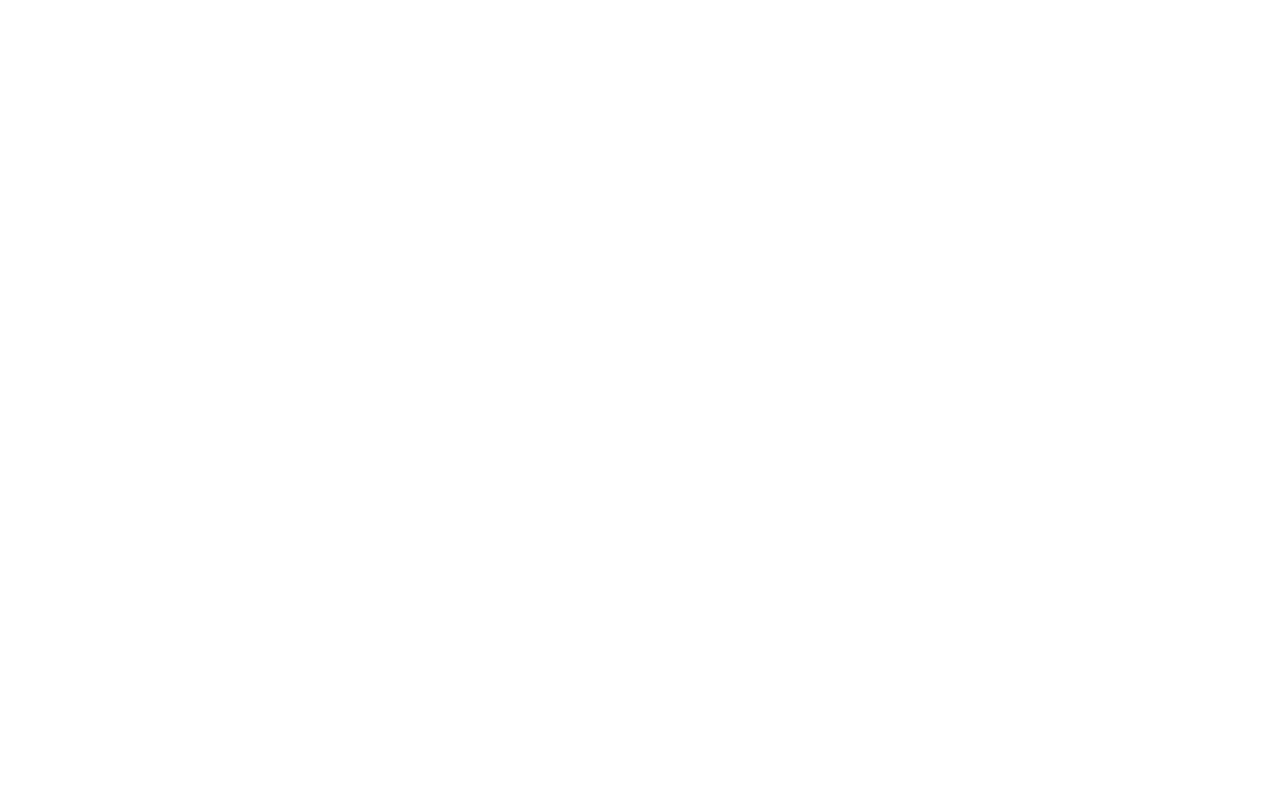
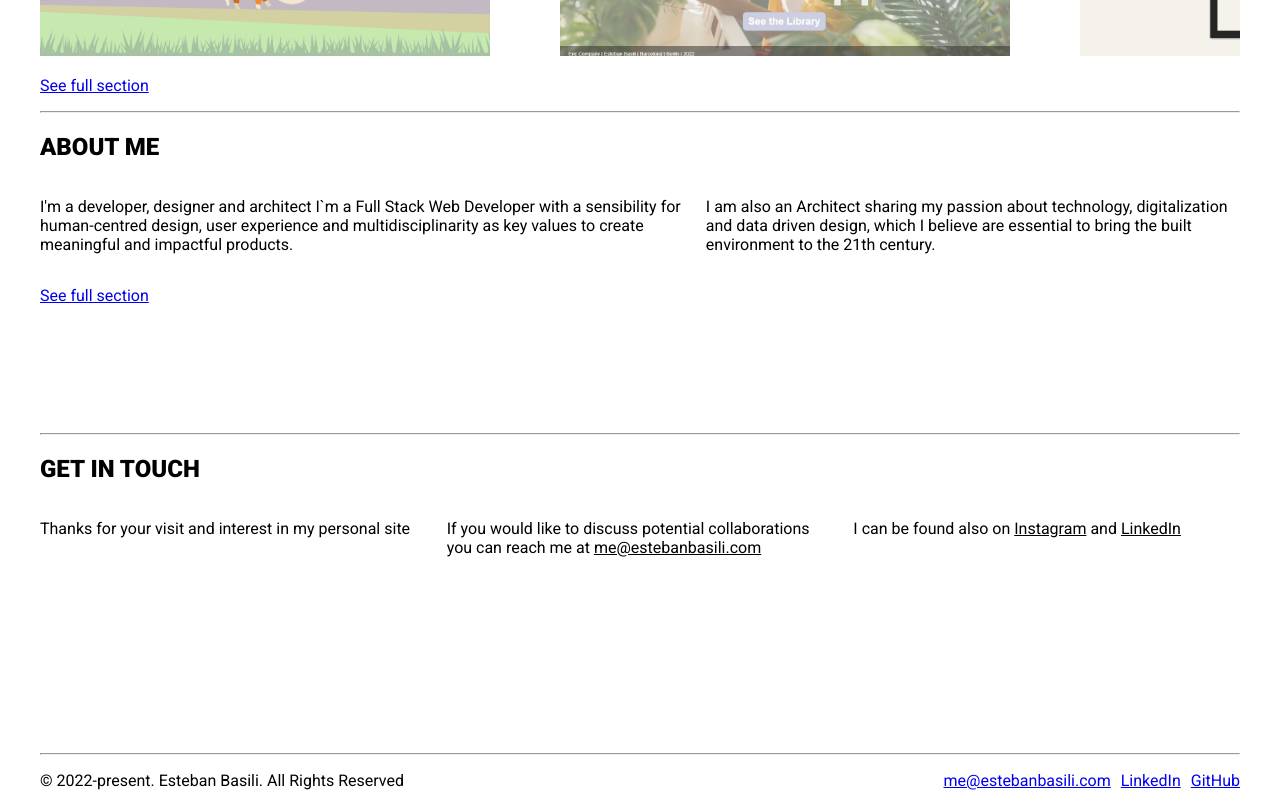
Before and after one commit to estebanba/portfolio_front, a React (Create React App) app: page / in a window 1280 px wide. Shown: the part 1260-2065 px from the top of the page. Before the commit the page ends 850 px from the top, so only its background shows below. Built offline with nearby package versions, Linux system fonts and the light colour scheme.

Commit message:
refine UI

```diff
--- a/src/App.css
+++ b/src/App.css
@@ -5,18 +5,25 @@
 body {
   font-family: 'Roboto', sans-serif;
   font-weight: 400;
-  margin: 0 20px 0;
 }
 
 body::-webkit-scrollbar {
   display: none;
 }
 
-.scroller {
+#pageContainer {
+  position: relative;
+  min-height: 100vh;
+  padding: 0 20px 0;
+  margin: 0 auto 0;
+  max-width: 1200px;
+}
+
+/* .scroller {
   height: 100vh;
   overflow-y: scroll;
   scroll-snap-type: y mandatory;
-}
+} */
 
 .scroller section {
   scroll-snap-align: start;
@@ -28,10 +35,10 @@
 
 /* HEADER */
 
-.fixed {
-  align-items: center;
-  position: fixed;
-  width: calc(100% - 40px)
+#headerSection {
+  position: sticky;
+  top: 0;
+  z-index: 100;
 }
 
 header {
@@ -53,7 +60,7 @@
 }
 
 main {
-  padding-top: 50px;
+  padding-bottom: 50px;
 }
 
 h1 {
@@ -101,14 +108,24 @@
   position: absolute;
   right: 10px;
   top: 55%;
-  z-index: 100;
 }
 
 .leftFloat {
   position: absolute;
   left: 10px;
   top: 55%;
-  z-index: 100;
+}
+
+.sectionContent {
+  height: 100%;
+  display: flex;
+  flex-direction: row;
+  justify-content: space-between;
+  gap: 20px;
+}
+
+.contentBox {
+  width: 450px;
 }
 
 /* HERO SECTION */
@@ -122,6 +139,7 @@
 
 p.brand {
   font-size: 3.5rem;
+  margin: 0 0;
 }
 
 @media screen and (max-width: 500px){
@@ -133,19 +151,21 @@
   p.brand {
     font-size: 2rem;
   }
+  #footerSection {
+    display: none;
+  }
 }
 
 /* WORK SECTION (CAROUSEL) */
 
-#workSection {
+/* #workSection {
   height: 100vh;
-}
+} */
 
 #workScroll {
   display: flex;
   overflow-x: scroll;
   gap: 20px;
-  z-index: 50;
 }
 
 #workScroll::-webkit-scrollbar {
@@ -173,6 +193,10 @@
   min-width: 300px;
 }
 
+.cardLine {
+  height: 50px;
+}
+
 .chip {
   display: inline-block;
   background: rgb(236, 236, 236);
@@ -190,7 +214,6 @@
 
 .linksBar {
   display: flex;
-
 }
 
 .linksBar a {
@@ -198,6 +221,49 @@
 }
 
 /* ABOUT SECTION */
-#aboutSection {
-  height: 100vh;
+
+#about {
+  min-height: 300px;
 }
+
+
+/* CONTACT SECTION */
+
+#contact {
+  min-height: 300px;
+}
+
+address {
+  font-style: inherit;
+  text-decoration: inherit;
+}
+
+address a {
+  color: inherit;
+}
+
+/* FOOTER */
+
+#footerSection {
+  position: absolute;
+  bottom: 0;
+  width: calc(100% - 40px);
+}
+
+footer {
+  height: 50px;
+  display: flex;
+  justify-content: space-between;
+  background-color: white;
+}
+
+footer ul {
+  list-style: none;
+  padding-inline-start: 0;
+  display: flex;
+  justify-content: end;
+}
+
+footer ul .nav {
+  margin-left: 10px;
+}
--- a/src/components/AboutSection.jsx
+++ b/src/components/AboutSection.jsx
@@ -3,13 +3,14 @@
 
 const AboutSection = () => {
   return (
-    <div id="aboutSection">
+    <div id="about">
       <h2>ABOUT ME</h2>
-      <div>
+      <div className="sectionContent">
         <p>
-          I`m a Full Stack Web Developer with a sensibility for human-centred
-          design, user experience and multidisciplinarity as key values to
-          create meaningful and impactful products.
+          I'm a developer, designer and architect I`m a Full Stack Web Developer
+          with a sensibility for human-centred design, user experience and
+          multidisciplinarity as key values to create meaningful and impactful
+          products.
         </p>
         <p>
           I am also an Architect sharing my passion about technology,
--- /dev/null
+++ b/src/components/ContactSection.jsx
@@ -0,0 +1,38 @@
+import React from "react";
+
+const ContactSection = () => {
+  return (
+    <div id="contact">
+      <h2>GET IN TOUCH</h2>
+      <address className="sectionContent">
+        <p className="contentBox">
+          Thanks for your visit and interest in my personal site
+        </p>
+        <p className="contentBox">
+          If you would like to discuss potential collaborations you can reach me
+          at <a href="mailto:me@estebanbasili.com">me@estebanbasili.com</a>
+        </p>
+        <p className="contentBox">
+          I can be found also on{" "}
+          <a
+            href="https://www.instagram.com/estebanbasili"
+            target="_blank"
+            rel="noreferrer"
+          >
+            Instagram
+          </a>{" "}
+          and{" "}
+          <a
+            href="https://www.linkedin.com/in/estebanbasili/"
+            target="_blank"
+            rel="noreferrer"
+          >
+            LinkedIn
+          </a>
+        </p>
+      </address>
+    </div>
+  );
+};
+
+export default ContactSection;
--- /dev/null
+++ b/src/components/Footer.jsx
@@ -0,0 +1,40 @@
+import React from "react";
+import { Link } from "react-router-dom";
+
+const Footer = () => {
+  return (
+    <div id="footerSection">
+      <hr></hr>
+      <footer>
+        <div>
+          <ul>
+            <li>© 2022-present. Esteban Basili. All Rights Reserved</li>
+          </ul>
+        </div>
+        <div className="footerRight">
+          <ul>
+            <li className="nav">
+              <Link to="/about">me@estebanbasili.com</Link>
+            </li>
+            <li className="nav">
+              <Link
+                smooth
+                to={{
+                  hash: "#work",
+                  pathname: "/work",
+                }}
+              >
+                LinkedIn
+              </Link>
+            </li>
+            <li className="nav">
+              <Link to="/about">GitHub</Link>
+            </li>
+          </ul>
+        </div>
+      </footer>
+    </div>
+  );
+};
+
+export default Footer;
--- a/src/components/Header.jsx
+++ b/src/components/Header.jsx
@@ -4,7 +4,7 @@
 
 const Header = () => {
   return (
-    <div className="fixed">
+    <div id="headerSection">
       <header>
         <div>
           <ul>
@@ -30,7 +30,15 @@
               </Link>
             </li>
             <li className="nav">
-              <Link to="/about">Contact</Link>
+              <HashLink
+                smooth
+                to={{
+                  hash: "#contact",
+                  pathname: "/",
+                }}
+              >
+                Contact
+              </HashLink>
             </li>
           </ul>
         </div>
--- a/src/components/HeroSection.jsx
+++ b/src/components/HeroSection.jsx
@@ -4,10 +4,10 @@
   return (
     <div id="hero">
       <div>
-        <h1>Hi, I'm Esteban</h1>
+        <h1>Esteban Basili</h1>
         <p className="brand">
-          Welcome to my personal site,<br></br> where I share my work in the
-          intersection <br></br> between architecture and web development
+          Web Development, Design <br></br>
+          Architecture, Building Information Modeling
         </p>
       </div>
     </div>
--- a/src/components/Layout.jsx
+++ b/src/components/Layout.jsx
@@ -1,11 +1,13 @@
 import React from "react";
+import Footer from "./Footer";
 import Header from "./Header";
 
 export const Layout = ({ children }) => {
   return (
-    <div>
+    <div id="pageContainer">
       <Header />
       <main>{children}</main>
+      <Footer />
     </div>
   );
 };
--- a/src/components/WorkCard.jsx
+++ b/src/components/WorkCard.jsx
@@ -7,19 +7,19 @@
       <hr></hr>
       <h4>{project.type}</h4>
 
-      <div>
+      <div className="cardLine">
         {project.technologies &&
           project.technologies.map((technology) => (
             <span className="chip">{technology}</span>
           ))}
       </div>
-      <p>{project.description}</p>
+      <p className="cardLine">{project.description}</p>
       <img
         src={require(`../assets/images/${project.images[0]}`)}
         alt={project.images[0]}
       />
-      <p>{project.comments}</p>
-      <p>{project.credits}</p>
+      <p className="cardLine">{project.comments}</p>
+      <p className="cardLine">{project.credits}</p>
       <hr></hr>
       <div className="linksBar RightSmall">
         <a href={project.github} target="_blank" rel="noreferrer">
--- a/src/pages/HomePage.jsx
+++ b/src/pages/HomePage.jsx
@@ -1,23 +1,19 @@
 import React from "react";
 import AboutSection from "../components/AboutSection";
+import ContactSection from "../components/ContactSection";
 import HeroSection from "../components/HeroSection";
 import WorkSection from "../components/WorkSection.jsx";
 
 const HomePage = () => {
   return (
     <div className="scroller">
-      <section>
-        <HeroSection />
-      </section>
+      <HeroSection />
       <hr></hr>
-      <section>
-        <WorkSection />
-      </section>
+      <WorkSection />
       <hr></hr>
-      <section>
-        <AboutSection />
-      </section>
+      <AboutSection />
       <hr></hr>
+      <ContactSection />
     </div>
   );
 };
```
Also changed, not shown: src/assets/icons/expand_less_FILL0_wght400_GRAD0_opsz48.svg (added), src/assets/icons/expand_more_FILL0_wght400_GRAD0_opsz48.svg (added).
